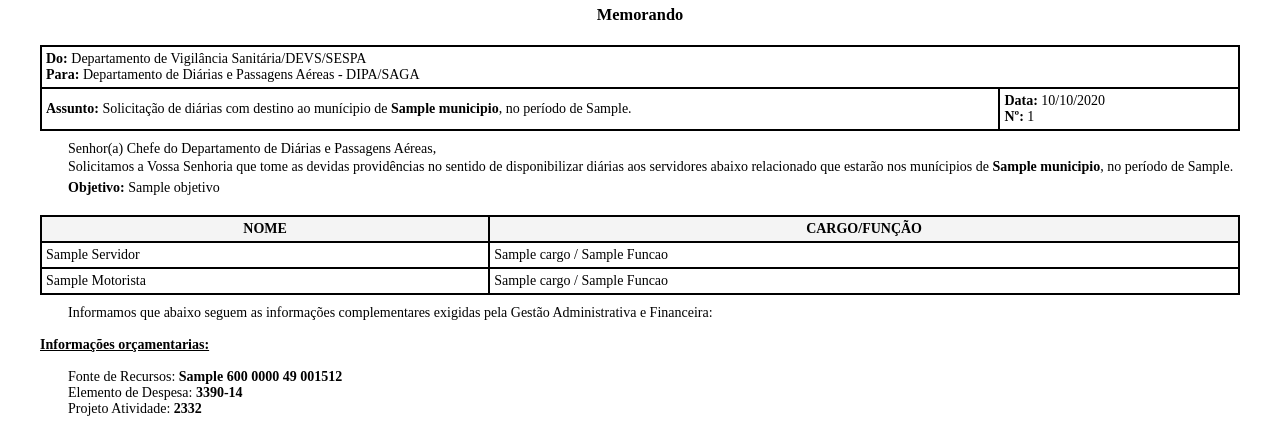
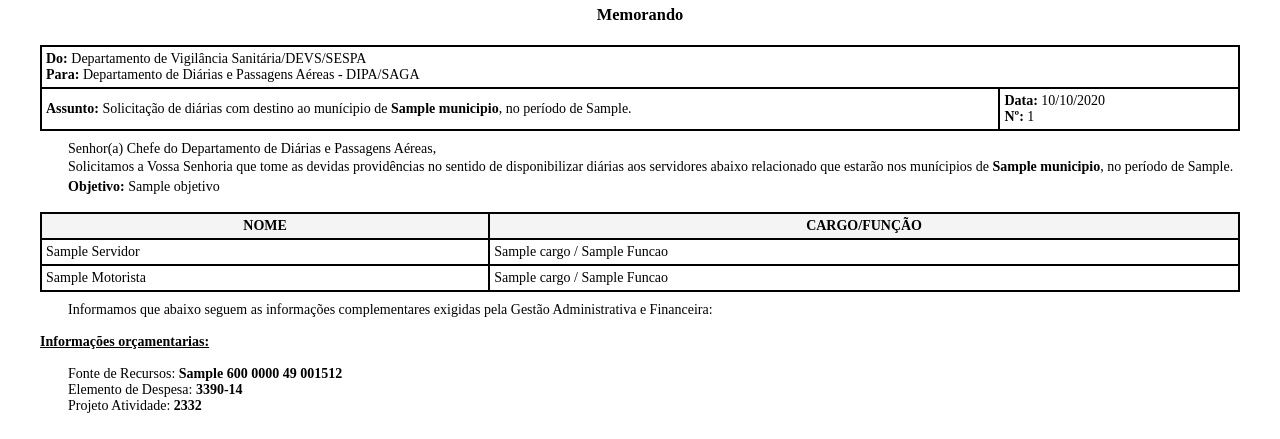
Before and after one commit to Jailsonsalima/vsan, a Django app: template templates/pdf_atividade.html in a window 1280 px wide. Shown: the part 160-599 px from the top of the page. Run offline with Django 5.2, Linux system fonts and the light colour scheme; the template is opened without the code that fills it: most values are stand-ins (such as "Sample title", 1, 10 or a date in 2020).

Commit message:
alterada na altura da linha do pdf_atividade
reduzida a altura de 1.6 para 1.4

```diff
--- a/templates/pdf_atividade.html
+++ b/templates/pdf_atividade.html
@@ -64,7 +64,7 @@
         <p>&emsp;&emsp;Senhor(a) Chefe do Departamento de Diárias e Passagens Aéreas,</p>
         <p style="line-height: 1.4;">&emsp;&emsp;Solicitamos a Vossa Senhoria que tome as devidas providências no sentido de disponibilizar diárias aos
         servidores abaixo relacionado que estarão nos munícipios de <strong>{{ atividade.municipio }}</strong>, no período de {{ periodo_formatado }}.</p>
-        <p style="line-height: 1.6; text-align: justify; white-space: pre-line;"><strong>&emsp;&emsp;Objetivo:</strong> {{ atividade.objetivo }}</p><br>
+        <p style="line-height: 1.4; text-align: justify; white-space: pre-line;"><strong>&emsp;&emsp;Objetivo:</strong> {{ atividade.objetivo }}</p><br>
         <table>
             <tr>
                 <th style="text-align: center;">NOME</th>
```
